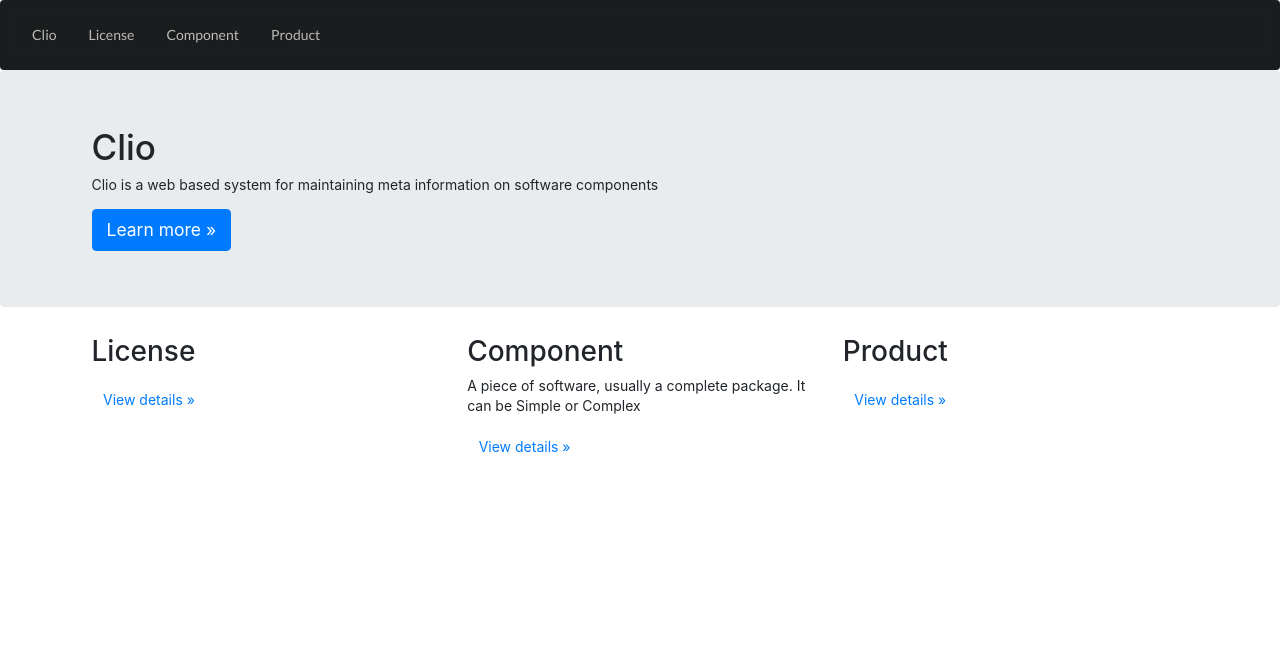
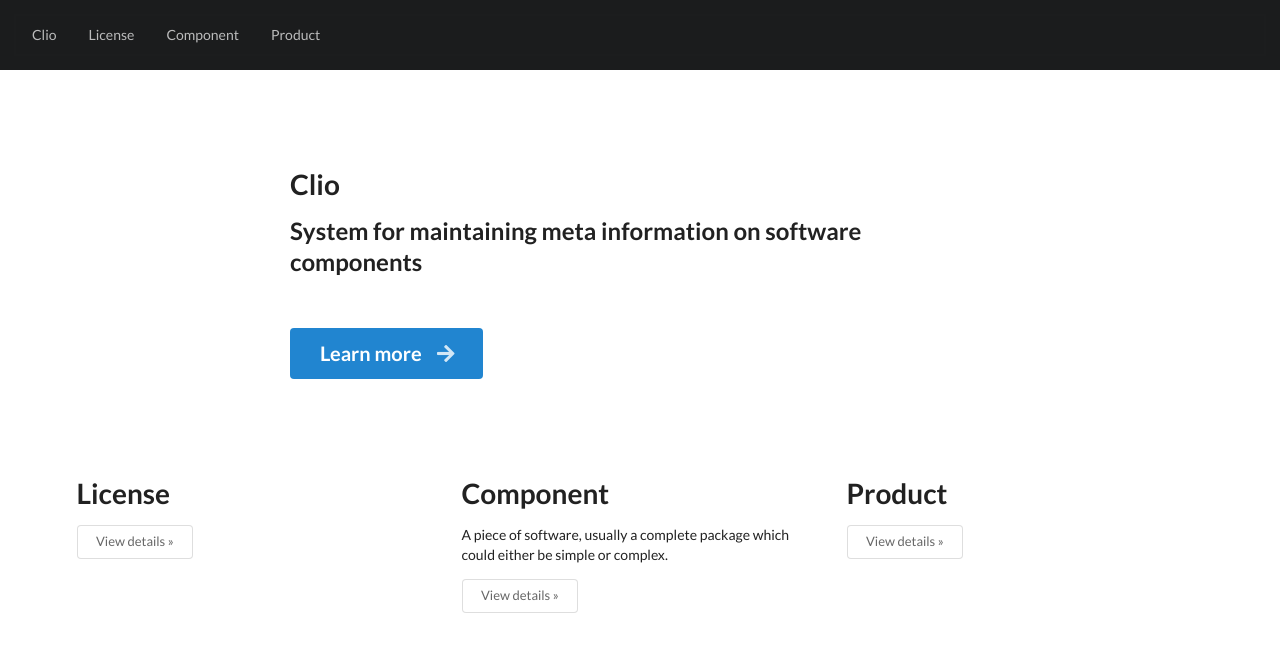
Before and after one commit to eellak/clio, a Flask app: page / in a window 1280 px wide. Shown: the top 652 px of the page. Run offline with Flask 2, Linux system fonts and the light colour scheme; some libraries are stand-ins or nearby versions.

Commit message:
complete port to Semantic-UI

```diff
--- a/src/templates/base.html
+++ b/src/templates/base.html
@@ -1,12 +1,16 @@
 <!doctype html>
 <html lang="en">
+    <style>
+	.ui.segment.inverted {
+	    border-radius: 0px !important;
+	}
+    </style>
     <head>
 	<title>Clio</title>
 	<meta charset="utf-8">
         <link rel="stylesheet" type="text/css" href="/static/semantic.min.css">
         <script type="text/javascript" src="/static/jquery-1.12.4.js"></script>
 	<script type="text/javascript" src="/static/semantic.min.js"></script>
-	<link href="/static/bootstrap.min.css" rel="stylesheet">
     </head>
     <body>
 	<div class="ui segment inverted">
--- a/src/templates/component.html
+++ b/src/templates/component.html
@@ -1,7 +1,7 @@
 {% extends "base.html" %}
 
 {% block content %}
-<div class="container">
+<div class="ui main container">
     <link rel="stylesheet" type="text/css" href="/static/dataTables.semanticui.min.css">
     <script type="text/javascript" src="/static/jquery.dataTables.min.js"></script>
     <script type="text/javascript" src="/static/dataTables.semanticui.min.js"></script>
--- a/src/templates/home.html
+++ b/src/templates/home.html
@@ -2,35 +2,55 @@
 
 {% block content %}
 <style>
-    .ui.segment.inverted {
-	margin-bottom: 0 !important;
-    }
+.ui.segment.inverted {
+    margin-bottom: 100px !important;
+}
+.ui.huge.primary.button {
+    margin-bottom: 100px !important;
+}
+h2 {
+    margin: 0 0 50px 0
+}
 </style>
-<div class="jumbotron">
-    <div class="ui main container">
-	<h1>Clio</h1>
-	<p>Clio is a web based system for maintaining meta information on  software components</p>
-	<p><a class="btn btn-primary btn-lg" href="https://github.com/eellak/clio" role="button">Learn more &raquo;</a></p>
+<div class="ui text container">
+    <h1 class="ui header">Clio</h1>
+    <h2>System for maintaining meta information on software components</h2>
+    <a class="ui huge primary button" href="https://github.com/eellak/clio">Learn more <i class="right arrow icon"></i></a>
+</div>
+<div class="ui container stackable grid">
+    <div class="three column row">
+	<div class="column">
+	    <h1 class="ui header">
+		License
+	    </h1>
+	    <p>
+	    </p>
+	    <a class="ui small basic button" href="/license">
+		View details &raquo;
+	    </a>
+	</div>
+	<div class="column">
+	    <h1 class="ui header">
+		Component
+	    </h1>
+	    <p>
+		A piece of software, usually a complete package which could either be simple or complex.
+	    </p>
+	    <a class="ui small basic button" href="/component">
+		View details &raquo;
+	    </a>
+	</div>
+	<div class="column">
+	    <h1 class="ui header">
+		Product
+	    </h1>
+	    <p>
+	    </p>
+	    <a class="ui small basic button" href="/product">
+		View details &raquo;
+	    </a>
+	</div>
     </div>
 </div>
 
-<div class="ui main container">
-    <div class="row">
-	<div class="col-md-4">
-	    <h2>License</h2>
-	    <p></p>
-	    <p><a class="btn btn-default" href="/license" role="button">View details &raquo;</a></p>
-	</div>
-	<div class="col-md-4">
-	    <h2>Component</h2>
-	    <p>A piece of software, usually a complete package. It can be Simple or Complex</p>
-	    <p><a class="btn btn-default" href="/component" role="button">View details &raquo;</a></p>
-	</div>
-	<div class="col-md-4">
-	    <h2>Product</h2>
-	    <p></p>
-	    <p><a class="btn btn-default" href="/product" role="button">View details &raquo;</a></p>
-	</div>
-    </div>
-</div>
 {% endblock %}
```
Also changed, not shown: src/templates/create-component.html (+9 -7 lines).
